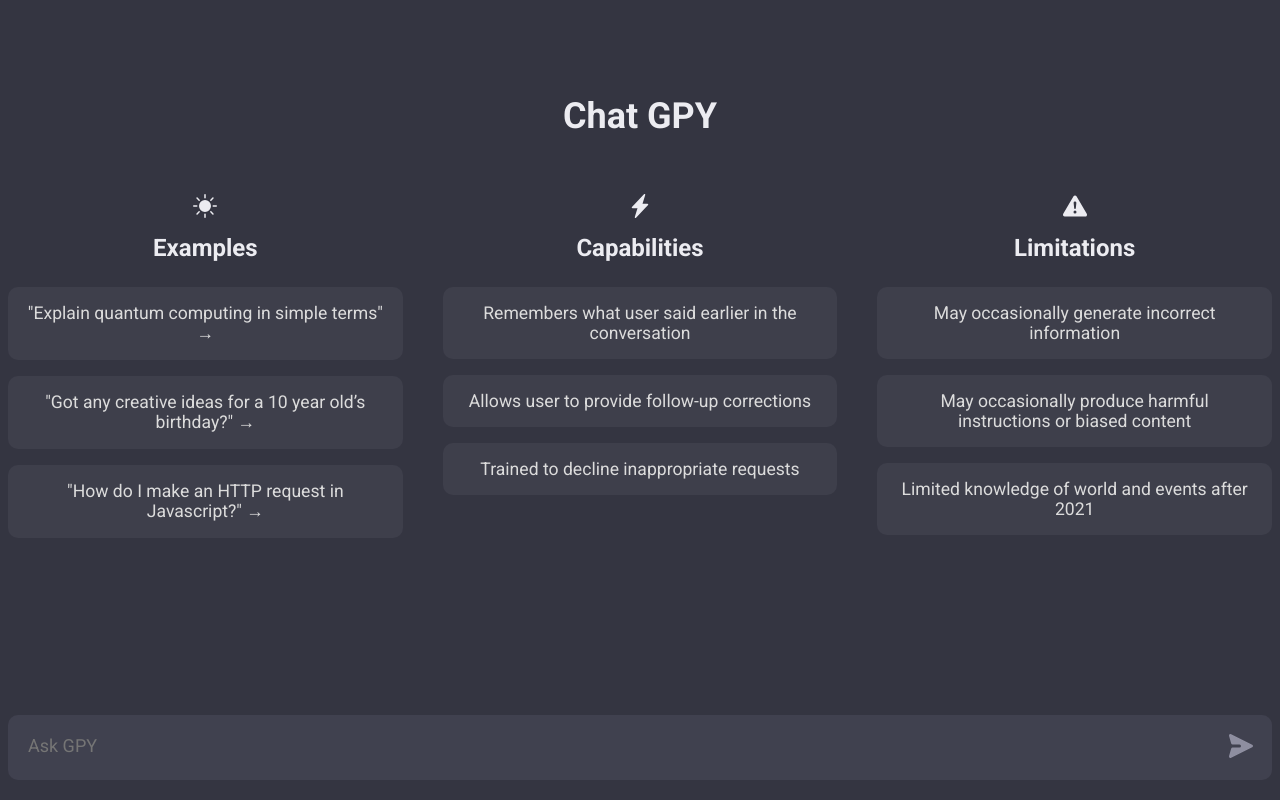
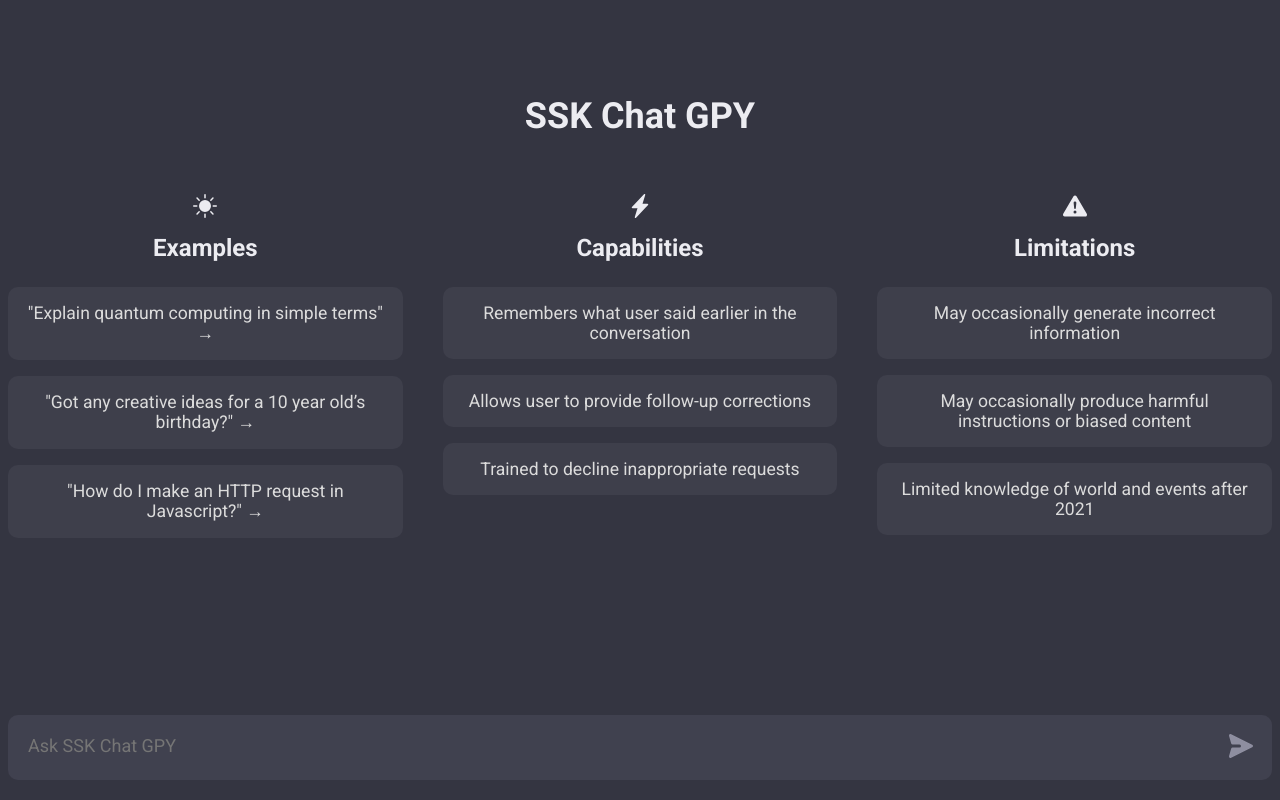
Before and after one commit to sssewa28/chatgpy, a website built with Vite: page client/index.html in a window 1280 px wide. Built offline with nearby package versions, Linux system fonts and the light colour scheme.

Commit message:
Update index.html

```diff
--- a/client/index.html
+++ b/client/index.html
@@ -5,9 +5,9 @@
   <meta charset="UTF-8" />
   <link rel="icon" type="image/svg+xml" href="favicon.png" />
   <meta name="viewport" content="width=device-width, initial-scale=1.0" />
-  <title>Chat GPY</title>
+  <title>SSK Chat GPY</title>
   <meta name="description"
-    content="Chat GPY is a natural language processing (NLP) model that uses deep learning to generate human-like conversations. It is trained on large datasets of conversational data and can be used to generate responses to user input in real-time. Chat GPY can be used for a variety of applications, such as customer service chatbots, virtual assistants, and automated customer support.    ">
+    content="SSK Chat GPY is a natural language processing (NLP) model that uses deep learning to generate human-like conversations. It is trained on large datasets of conversational data and can be used to generate responses to user input in real-time. Chat GPY can be used for a variety of applications, such as customer service chatbots, virtual assistants, and automated customer support.    ">
   <meta name="keywords" content="chat gpy, chat gpt, ai chat, chatbot">
   <meta name="author" content="Abdelmjid Saber" />
   <link rel="stylesheet" href="assets/css/style.css">
@@ -16,7 +16,7 @@
 <body>
   <div id="app">
     <div class="hero">
-      <h1>Chat GPY</h1>
+      <h1>SSK Chat GPY</h1>
       <div class="col-3">
         <div class="card">
           <h2>
@@ -61,7 +61,7 @@
     </div>
     <div id="chat_container"></div>
     <form>
-      <textarea name="prompt" placeholder="Ask GPY" id="form_fill"></textarea>
+      <textarea name="prompt" placeholder="Ask SSK Chat GPY" id="form_fill"></textarea>
       <button type="submit"><img src="assets/images/send.svg" alt="send"></button>
     </form>
   </div>
```
